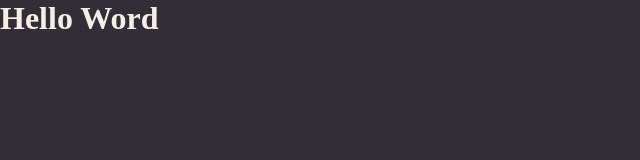
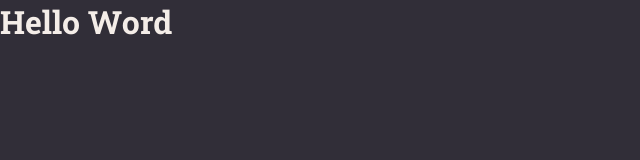
Before and after one commit to iCaioReis/Explorer-Stage09-Atividade-React, a React (Vite) app in the folder rocketnotes/: page / in a window 1280 px wide. Shown: the top 160 px of the page, without its empty margins (0-640 px from the left). Built offline with nearby package versions, Linux system fonts and the light colour scheme.

Commit message:
Add fonts

```diff
--- a/rocketnotes/index.html
+++ b/rocketnotes/index.html
@@ -4,6 +4,10 @@
     <meta charset="UTF-8" />
     <link rel="icon" type="image/svg+xml" href="/vite.svg" />
     <meta name="viewport" content="width=device-width, initial-scale=1.0" />
+
+    <link rel="preconnect" href="https://fonts.googleapis.com">
+    <link rel="preconnect" href="https://fonts.gstatic.com" crossorigin>
+    <link href="https://fonts.googleapis.com/css2?family=Roboto+Slab:wght@400;500;700&display=swap" rel="stylesheet">
     <title>Rocket Notes</title>
   </head>
   <body>
--- a/rocketnotes/src/styles/global.js
+++ b/rocketnotes/src/styles/global.js
@@ -10,6 +10,14 @@
     body{
         background-color: ${({ theme }) => theme.COLORS.BACKGROUND_800 };
         color: ${({ theme }) => theme.COLORS.WHITE };
+
+        -webkit-font-smoothing: antialiased;
+    }
+
+    body, input, button, textarea {
+        font-family: 'Roboto Slab', serif;
+        font-size: 16px;
+        outline: none;
     }
 
     a {
@@ -23,4 +31,4 @@
     button:hover, a:hover{
         filter: brightness(0.9);
     }
-`
+`;
```
